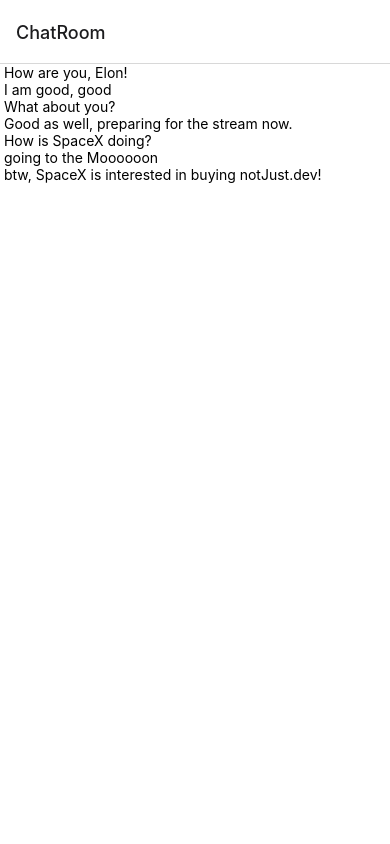
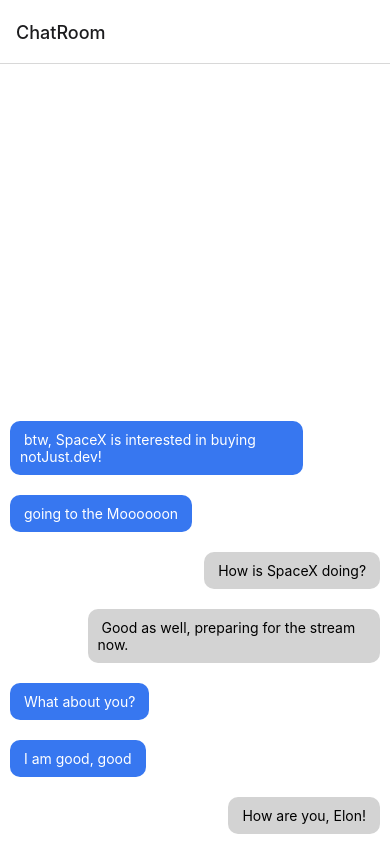
Before and after one commit to kapil551/RealtimeChatApp, a React Native app: screen /screens/ModalScreen.tsx in a window 390 px wide. Built offline with nearby package versions, Linux system fonts and the light colour scheme; what expo-linking would draw is missing.

Commit message:
styling the "Message" component and showing the list of messages

```diff
--- a/components/Message/Message.tsx
+++ b/components/Message/Message.tsx
@@ -1,14 +1,20 @@
-import { View, Text } from 'react-native';
-import React from 'react';
+import { View, Text } from "react-native";
+import React from "react";
 
-import styles from './MessageStyles';
+import styles from "./MessageStyles";
 
-const Message = ( { message }) => {
+const myID = "u1";
 
-    console.log(message);
+const Message = ({ message }) => {
+    //console.log(message);
+
+  const isMe = message.user.id === myID;
+    //console.log(isMe);
+
   return (
-    <View>
-      <Text> { message.content } </Text>
+
+    <View style={[ styles.container, isMe ? styles.rightContainer : styles.leftContainer ]}>
+      <Text style={{ color: isMe ? 'black' : 'white' }}> {message.content} </Text>
     </View>
   );
 };
--- a/components/Message/MessageStyles.ts
+++ b/components/Message/MessageStyles.ts
@@ -1,8 +1,29 @@
 import { StyleSheet } from "react-native";
+
+const blue = '#3777f0';
+const grey = 'lightgrey';
 
 
 const styles = StyleSheet.create({
 
+    container: {
+        padding: 10,
+        margin: 10,
+        borderRadius: 10,
+        maxWidth: '75%',
+    },
+    leftContainer: {
+        backgroundColor: blue,
+        marginRight: 'auto',
+        marginLeft: 10,
+    },
+    rightContainer: {
+        backgroundColor: grey,
+        marginLeft: 'auto',
+        marginRight: 10,
+
+    }
+
 });
 
 export default styles;
--- a/screens/ChatRoomScreen.tsx
+++ b/screens/ChatRoomScreen.tsx
@@ -12,6 +12,7 @@
       <FlatList
         data={chatRoomData.messages}
         renderItem={({ item }) => <Message message={item} />}
+        inverted
       />
     </View>
   );
```
Also changed, not shown: 1 other file (tests, documents, lock files or other folders).
